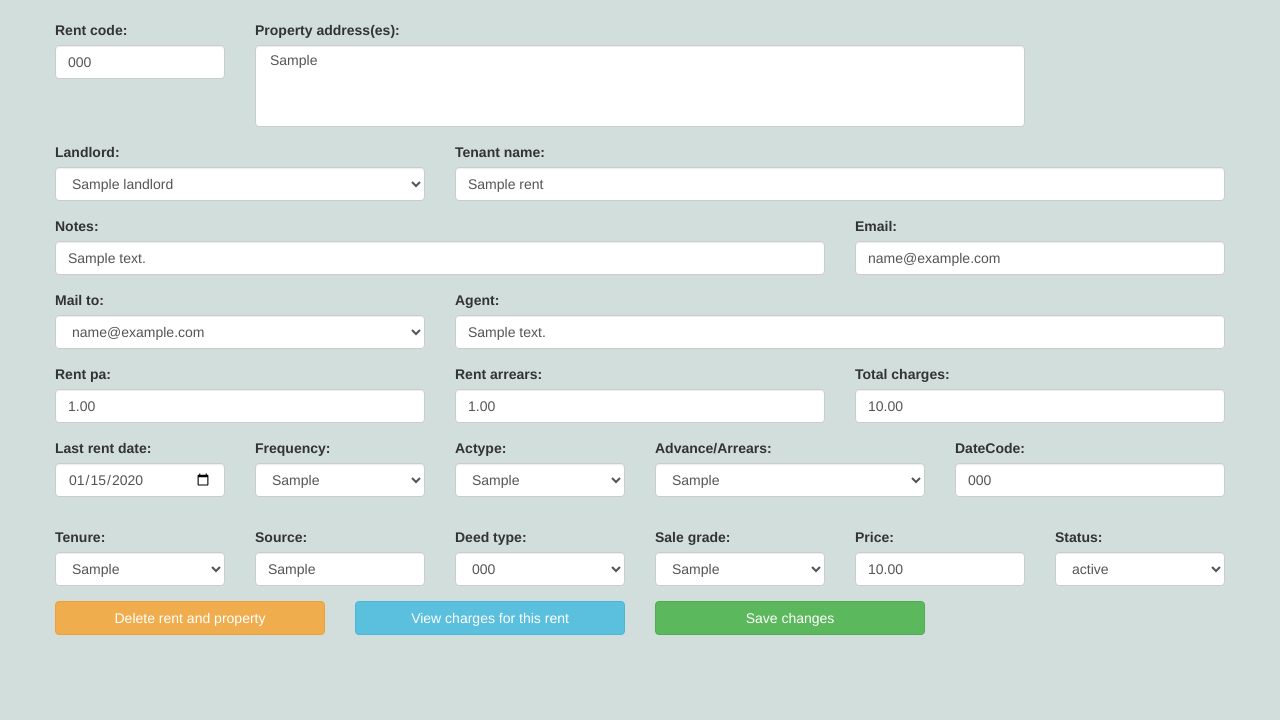
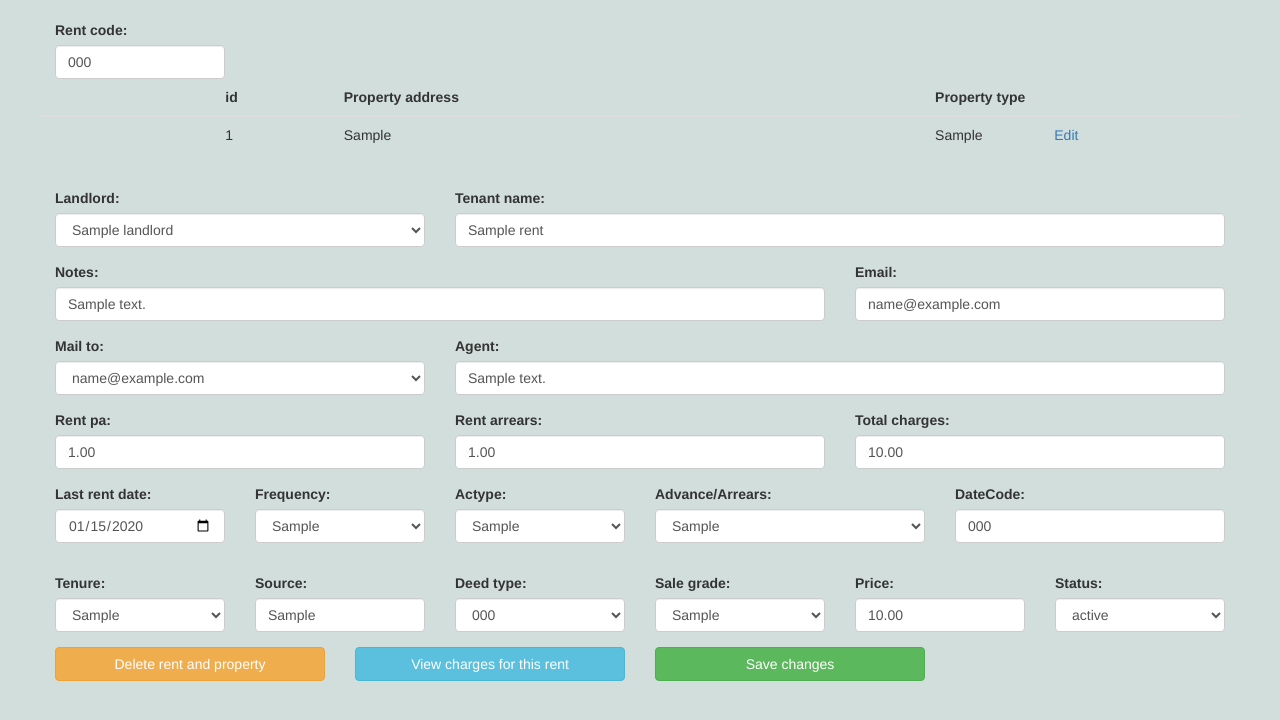
Before and after one commit to hezmondo/MicroJinn, a Flask app: page /rentobjpage/1?action=edit in a window 1280 px wide. Shown: the part 52-772 px from the top of the page. Run offline with Flask 2, Linux system fonts and the light colour scheme; the first user in the database is signed in; tables that the repository leaves empty hold one stand-in row (Sample ...); some libraries are stand-ins or nearby versions.

Commit message:
We are now able to display multiple property addresses and edit them. Lots still to do for clone rentprop and add new rentprop.

```diff
--- a/app/main/get.py
+++ b/app/main/get.py
@@ -225,6 +225,27 @@ def getlandlord(id):
     return landlord, managers, emailaccs, bankaccs
 
 
+def getproperty(id):
+    if id > 0:
+        # existing property
+        property = \
+        Property.query \
+            .join(Typeproperty) \
+                .with_entities(Property.id, Property.propaddr, Typeproperty.proptypedet) \
+                .filter(Property.id == id) \
+                .one_or_none()
+        if property is None:
+            flash('Invalid property id')
+            return redirect('/properties')
+    else:
+        # new property
+        property = {
+            'id': 0
+        }
+    proptypedets = [value for (value,) in Typeproperty.query.with_entities(Typeproperty.proptypedet).all()]
+    return property, proptypedets
+
+
 def getrentobj(id):
     # This method returns a "rentobj" object
     # information about a rent, plus its related property/agent/landlord stuff
@@ -275,18 +296,18 @@ def getrentobj(id):
     freqdets = [value for (value,) in Typefreq.query.with_entities(Typefreq.freqdet).all()]
     landlords = [value for (value,) in Landlord.query.with_entities(Landlord.name).all()]
     mailtodets = [value for (value,) in Typemailto.query.with_entities(Typemailto.mailtodet).all()]
-    proptypedets = [value for (value,) in Typeproperty.query.with_entities(Typeproperty.proptypedet).all()]
     salegradedets = [value for (value,) in Typesalegrade.query.with_entities(Typesalegrade.salegradedet).all()]
     statusdets = [value for (value,) in Typestatus.query.with_entities(Typestatus.statusdet).all()]
     tenuredets = [value for (value,) in Typetenure.query.with_entities(Typetenure.tenuredet).all()]
     totcharges = Charge.query.join(Rent).with_entities(func.sum(Charge.chargebalance).label("totcharges")). \
         filter(Rent.id == id) \
             .one_or_none()[0]
-    properties = [item[0] for item in \
+    properties = \
         Property.query \
             .join(Rent) \
-            .with_entities(Property.propaddr) \
+            .join(Typeproperty) \
+            .with_entities(Property.id, Property.propaddr, Typeproperty.proptypedet) \
             .filter(Rent.id == id) \
-            .all()]
-    return rentobj, actypedets, advarrdets, deedcodes, freqdets, landlords, mailtodets, properties, proptypedets, \
+            .all()
+    return rentobj, actypedets, advarrdets, deedcodes, freqdets, landlords, mailtodets, properties, \
            salegradedets, statusdets, tenuredets, totcharges
--- a/app/main/routes.py
+++ b/app/main/routes.py
@@ -4,8 +4,9 @@ from app import db
 from app.main import bp
 from app.main.get import filteragents, filtercharges, filteremailaccs, filterextrents, filterheadrents, \
     filterincome, filterlandlords, filterrentobjs, getagent, getcharge, getemailacc, \
-    getextrent, getincome, getlandlord, getrentobj
-from app.main.post import postagent, postcharge, postemailacc, postincome, postlandlord, postrentobj
+    getextrent, getincome, getlandlord, getproperty, getrentobj
+from app.main.post import postagent, postcharge, postemailacc, postincome, postlandlord, \
+    postproperty, postrentobj
 
 
 @bp.route('/agents', methods=['GET', 'POST'])
@@ -224,6 +225,18 @@ def properties():
     return render_template('properties.html', title='Properties', properties=properties)
 
 
+@bp.route('/propertypage/<int:id>', methods=["GET", "POST"])
+@login_required
+def propertypage(id):
+    if request.method == "POST":
+        postproperty(id)
+    else:
+        pass
+    property, proptypedets = getproperty(id)
+
+    return render_template('propertypage.html', title='Property', property=property, proptypedets=proptypedets)
+
+
 @bp.route('/rentobjpage/<int:id>', methods=['GET', 'POST'])
 @login_required
 def rentobjpage(id):
@@ -232,12 +245,12 @@ def rentobjpage(id):
         postrentobj(id)
     else:
         pass
-    rentobj, actypedets, advarrdets, deedcodes, freqdets, landlords, mailtodets, properties, proptypedets, \
+    rentobj, actypedets, advarrdets, deedcodes, freqdets, landlords, mailtodets, properties, \
             salegradedets, statusdets, tenuredets, totcharges = getrentobj(id)
 
     return render_template('rentobjpage.html', action=action, title=action, rentobj=rentobj,
                        actypedets=actypedets, advarrdets=advarrdets, deedcodes=deedcodes, freqdets=freqdets,
-                       landlords=landlords, mailtodets=mailtodets, properties=properties, proptypedets=proptypedets,
+                       landlords=landlords, mailtodets=mailtodets, properties=properties,
                        salegradedets=salegradedets, statusdets=statusdets, tenuredets=tenuredets, totcharges=totcharges)
 
 
--- a/app/templates/rentobjpage.html
+++ b/app/templates/rentobjpage.html
@@ -9,9 +9,30 @@
             <label for="rentcode">Rent code:</label>
             <input type="text" class="form-control" name="rentcode" value="{{ rentobj.rentcode }}">
         </div>
-        <div class="col-md-8">
-            <label for="properties">Property address(es):</label>
-            {{ widgets.multiselect_as_select(name="properties", items=properties, items_selected=all) }}
+        <div class="table-fixed">
+            <table class="table" id="properties">
+                <thead>
+                <tr>
+                    <th style="width: 15.00%"></th>
+                    <th style="width: 10.00%">id</th>
+                    <th style="width: 50.00%">Property address</th>
+                    <th style="width: 10.00%">Property type</th>
+                    <th style="width: 15.00%"></th>
+                </tr>
+                </thead>
+                <tbody>
+                {% for property in properties %}
+                <tr id="{{ property.id }}">
+                    <td style="width: 15.00%"></td>
+                    <td style="width: 10.00%">{{ property.id }}</td>
+                    <td style="width: 50.00%">{{ property.propaddr }}</td>
+                    <td style="width: 10.00%"> {{ property.proptypedet }}</td>
+                    <td style="width: 5.00%"><a href="/propertypage/{{ property.id }}?action=edit">Edit</a></td>
+                    <td style="width: 15.00%"></td>
+                </tr>
+                {% endfor %}
+                </tbody>
+            </table>
         </div>
     </div>
     <div class="form-group row">
@@ -110,7 +131,7 @@
     <div class="form-group row">
         {% if action == "view" %}
         <div class="col-md-3">
-            <a href="/rentobjpage/{{ rentobj.id }}?action=edit" class="btn btn-block btn-primary" role="button">Edit this rent & property</a>
+            <a href="/rentobjpage/{{ rentobj.id }}?action=edit" class="btn btn-block btn-primary" role="button">Edit this rent</a>
         </div>
         <div class="col-md-3">
             <a href="/rentobjpage/{{ rentobj.id }}?action=clone" class="btn btn-block btn-primary" role="button">Clone this rent & property</a>
```
Also changed, not shown: app/main/post.py (+11 -0 lines), app/templates/propertypage.html (added, +35 -0 lines).
